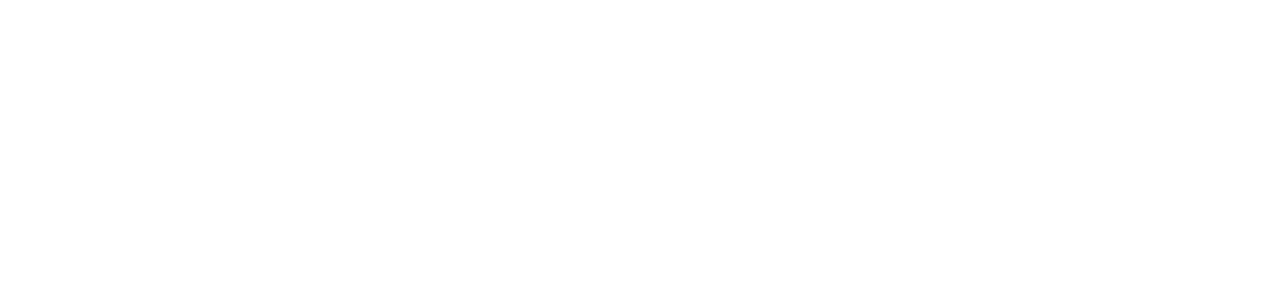
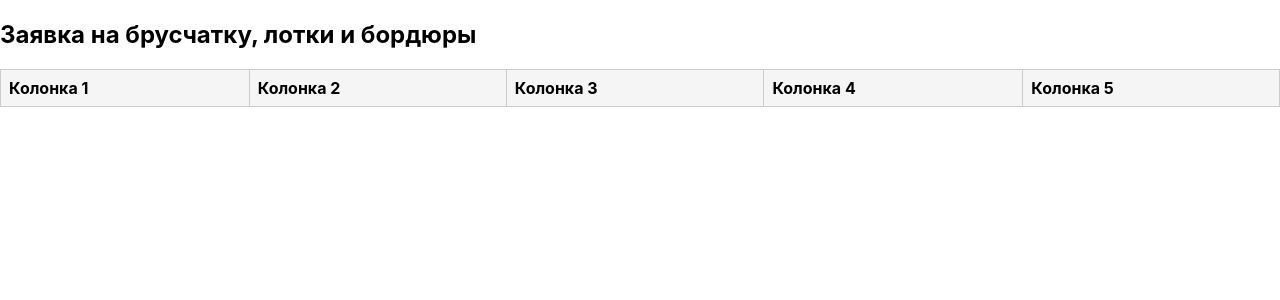
Before and after one commit to Andrefan1406/my_first_site, a React (Create React App) app: page /blbrequest in a window 1280 px wide. Before the commit this address had no page. Shown: the top 300 px of the page. Built offline with nearby package versions, Linux system fonts and the light colour scheme.

Commit message:
добавил таблицу в заявку на брусчатку

```diff
--- a/src/App.js
+++ b/src/App.js
@@ -12,6 +12,7 @@ import EquipmentReportPage from './EquipmentReportPage';
 import PeopleReportCharts from './PeopleReportCharts';
 import ConcreteProductionReport from './ConcreteProductionReport';
 import ConcreteRequestPage2 from './ConcreteRequestPage2';
+import BLBRequestPage from './BLBRequestPage';
 
 const App = () => {
   return (
@@ -29,6 +30,7 @@ const App = () => {
         <Route path="/people-charts" element={<PeopleReportCharts />} />
         <Route path="/concrete-report" element={<ConcreteProductionReport />} />
         <Route path="/concrete-request2" element={<ConcreteRequestPage2 />} />
+        <Route path="/blbrequest" element={<BLBRequestPage />} />
       </Routes>
     </Router>
   );
--- /dev/null
+++ b/src/BLBRequestPage.js
@@ -0,0 +1,23 @@
+import React from "react";
+import styles from './RequestPage.module.css';
+
+const BLBRequestPage = () => {
+    return(
+        <div className={styles.widecontainer}>
+            <h2>Заявка на брусчатку, лотки и бордюры</h2>
+            <table className={styles.requestTable}>
+                <thead>
+                    <tr>
+                        <th>Колонка 1</th>
+                        <th>Колонка 2</th>
+                        <th>Колонка 3</th>
+                        <th>Колонка 4</th>
+                        <th>Колонка 5</th>
+                    </tr>
+                </thead>
+            </table>
+        </div>
+    );
+};
+
+export default BLBRequestPage;
--- a/src/HomePage.js
+++ b/src/HomePage.js
@@ -31,6 +31,9 @@ const HomePage = () => {
       </button>
       <button onClick={() => navigate('/concrete-request2')} style={styles.button}>
         В разработке
+      </button>
+      <button onClick={() => navigate('/blbrequest')} style={styles.button}>
+        Заявка на брусчатку
       </button>
     </div>
   );
```
